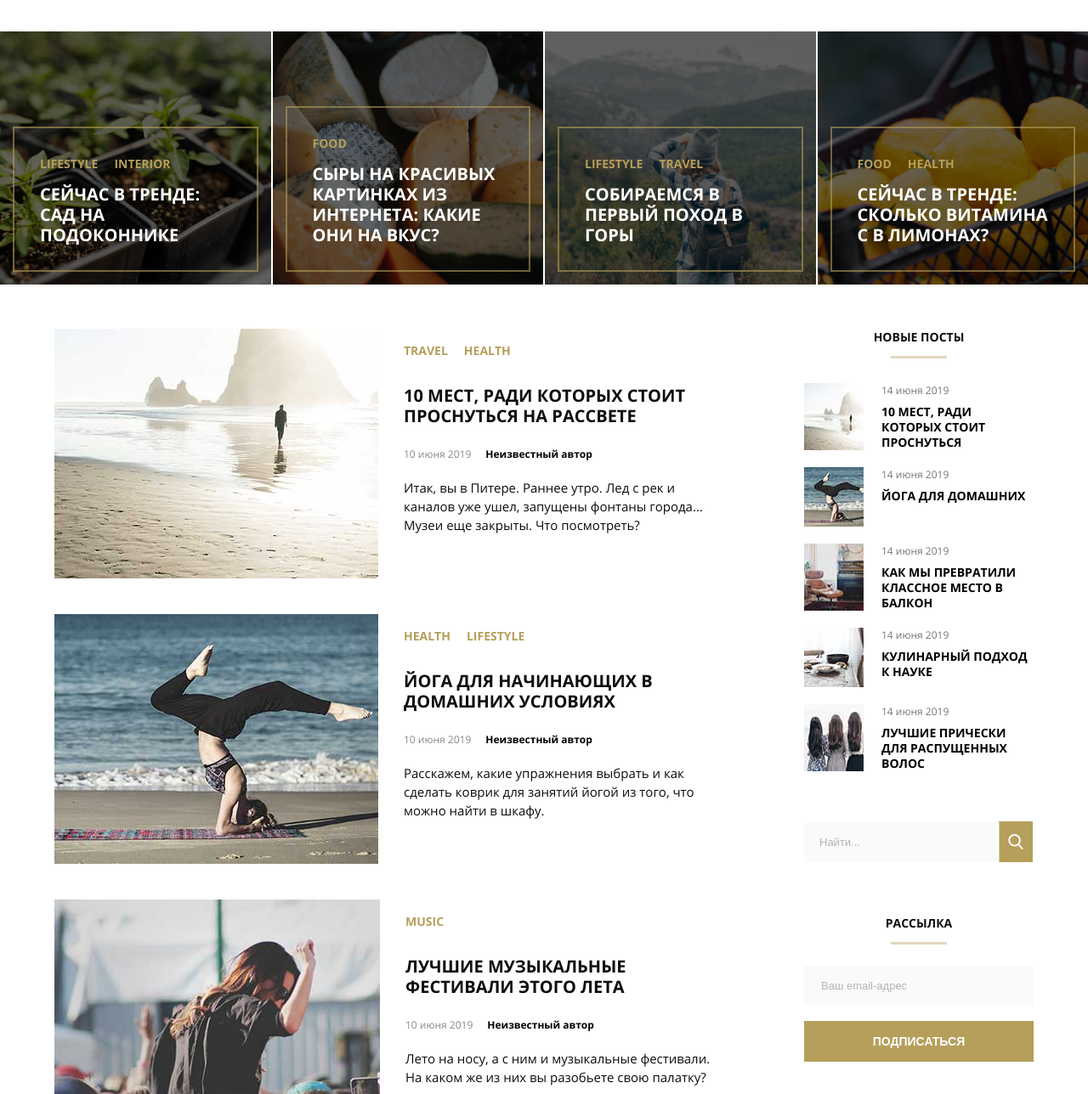
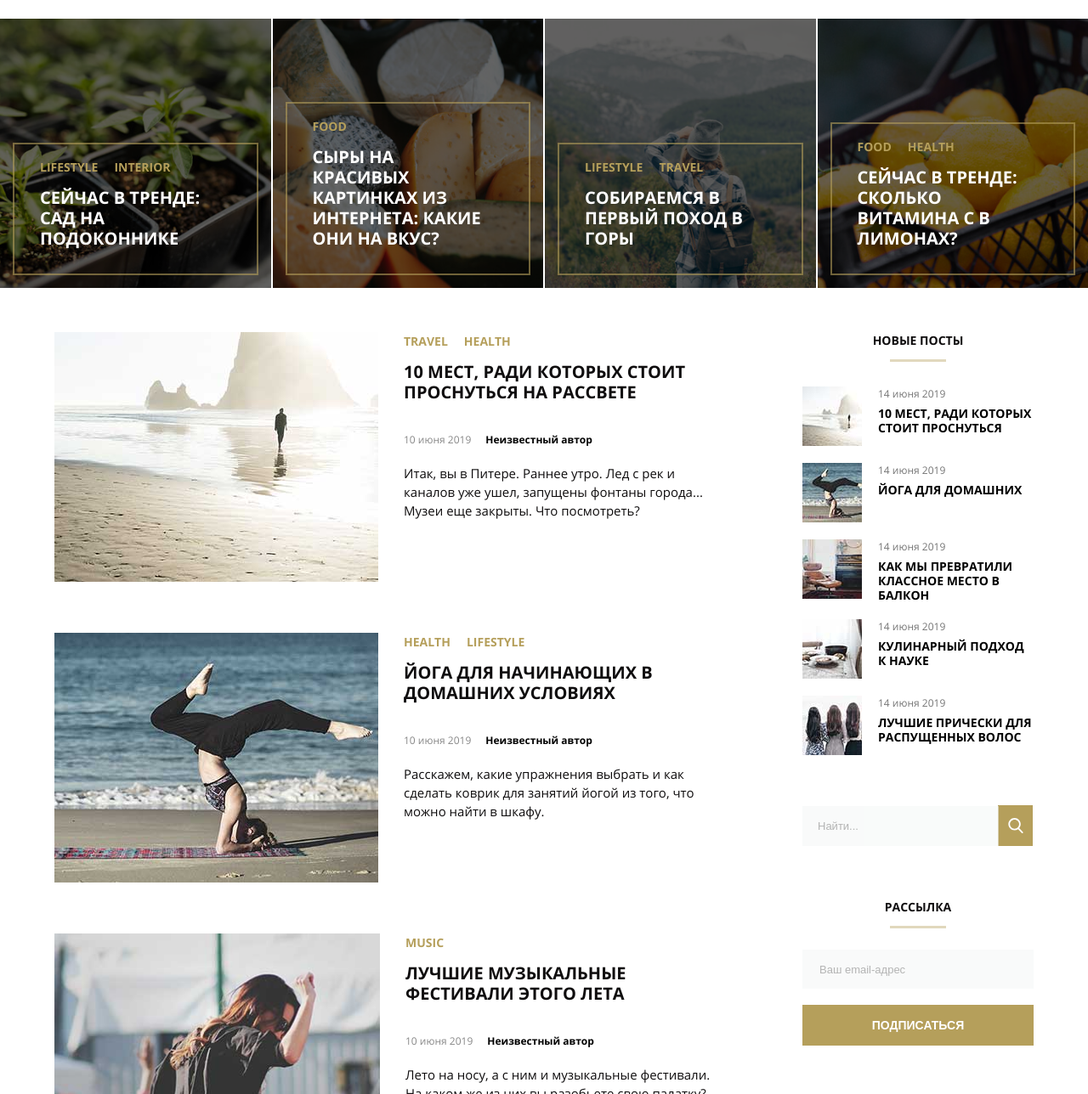
Before and after one commit to margo-madeira/mq-diploma, a plain HTML site: page index.html in a window 1280 px wide. Shown: the part 544-1832 px from the top of the page at 85% size. Drawn offline with Linux system fonts and the light colour scheme; files whose address does not match are found by name.

Commit message:
Add files via upload

```diff
--- a/css/style.css
+++ b/css/style.css
@@ -268,7 +268,6 @@ body {
   margin: 0 auto;
 }
 
-
 .menu-list-item {
   display: none;
 }
@@ -354,7 +353,7 @@ body {
   text-transform: uppercase;
   text-align: center;
   color: #0f0d0e;
-  margin: 45px auto 40px auto;
+  margin: 45px auto 25px auto;
 }
 
 .trend-title::after {
@@ -504,7 +503,6 @@ body {
   color: #0f0d0e;
   text-transform: uppercase;
   font-weight: bold;
-  margin-top: 17px;
 }
 
 .article-title:hover {
@@ -574,7 +572,6 @@ body {
   width: 100%;
 }
 
-
 .aside-img {
   margin-right: 6px;
   background-color: #eff6f1;
@@ -602,10 +599,10 @@ body {
 .aside-title {
   font-weight: bold;
   font-size: 14px;
-  line-height: 18px;
+  line-height: 17px;
   text-transform: uppercase;
   display: block;
-  margin-top: 8px;
+  margin-top: 6px;
 }
 
 .search-field {
@@ -658,7 +655,7 @@ body {
 }
 
 .subscribe {
-  margin-bottom: 61px;
+  margin-bottom: 45px;
 }
 
 .subscribe-field {
@@ -699,7 +696,6 @@ body {
   width: 100%;
   min-height: 48px;
   border: none;
-  margin-bottom: 44px;
 }
 
 .email-button:hover {
@@ -734,7 +730,7 @@ body {
 }
 
 .teams {
-  margin-top: 61px;
+  margin-top: 45px;
   margin-bottom: 44px;
 }
 
@@ -803,7 +799,7 @@ body {
 
 .picture-shop {
   width: 100%;
-  min-height: 283px;
+  height: 283px;
   display: block;
   background-color: #f4f7f6;
 }
@@ -822,7 +818,7 @@ body {
   color: #0f0d0e;
   text-transform: uppercase;
   display: block;
-  margin: 25px 0 8px 0;
+  margin: 12px 0 8px 0;
 }
 
 .shop-text {
@@ -948,7 +944,7 @@ body {
 
 
 
-@media (max-width: 640px) and (orientation: landscape) , (min-width: 641px) {
+@media (max-width: 640px) and (orientation: landscape), (min-width: 641px) {
   .group-trend {
     display: flex;
     flex-wrap: wrap;
@@ -969,6 +965,7 @@ body {
 
   .trend-content {
     padding-left: 30px;
+    padding-right: 30px;
   }
 
   .trend-heading {
@@ -1009,7 +1006,7 @@ body {
   }
 
   .header-content {
-    margin-top: 103px;
+    margin-top: 93px;
     width: 80%;
     font-size: 40px;
     line-height: 55px;
@@ -1031,6 +1028,15 @@ body {
     flex-grow: 1;
   }
 
+  .article-trend {
+    padding-top: 72px;
+  }
+
+
+  .main-content {
+    margin-bottom: 28px;
+  }
+
   .article-content {
     margin-bottom: 42px;
     padding-top: 0;
@@ -1047,7 +1053,7 @@ body {
   }
 
   .news {
-    width: 270px;
+    width: 272px;
     padding-left: 0;
     padding-right: 0;
     margin-left: 35px;
@@ -1058,11 +1064,16 @@ body {
   }
 
   .aside-img {
-    margin-right: 21px;
+    margin-right: 19px;
+    height: 70px;
   }
 
   .search-field {
     margin-bottom: 62px;
+  }
+
+  .subscribe {
+    margin-bottom: 60px;
   }
 
   .shop {
@@ -1096,7 +1107,7 @@ body {
   }
 
   .picture-shop {
-    min-height: 225px;
+    height: 225px;
   }
 
   .footer-content {
@@ -1109,15 +1120,29 @@ body {
 }
 
 
-@media (min-width: 1000px) and (orientation: landscape) {
+@media (min-width: 1000px) and (orientation: landscape) , (min-width: 1200px) {
+  .group-trend {
+    flex-wrap: nowrap;
+    display: flex;
+  }
+
   .article-trend {
     width: calc((100% - 6px) / 4);
+    min-height: 317px;
   }
 
   .article-trend:nth-child(n+2) {
     margin-left: 2px;
-}
+  }
 
+  .trend-title {
+    font-size: 20px;
+  }
+
+  .trend-heading {
+    font-size: 20px;
+    line-height: 24px;
+  }
 }
 
 
@@ -1153,7 +1178,6 @@ body {
     font-size: 13px;
     text-transform: uppercase;
     font-weight: normal;
-
   }
 
   .menu-list-item:nth-child(n+2) {
@@ -1171,34 +1195,6 @@ body {
     line-height: 75px;
   }
 
-
-  .group-trend {
-    flex-wrap: nowrap;
-    display: flex;
-  }
-
-  .article-trend {
-    width: calc((100% - 6px) / 4);
-  }
-
-  .article-trend:nth-child(even) {
-    margin-left: 0;
-  }
-
-  .article-trend:nth-child(n+2) {
-    margin-left: 2px;
-  }
-
-
-  .trend-title {
-    font-size: 20px;
-  }
-
-  .trend-heading {
-    font-size: 20px;
-    line-height: 24px;
-  }
-
   .article-content {
     display: flex;
     border: none;
@@ -1208,6 +1204,18 @@ body {
   .picture {
     max-width: 383px;
     margin-right: 30px;
+  }
+
+  .category {
+    margin-top: -15px;
+  }
+
+  .article-content {
+    margin-bottom: 60px;
+  }
+
+  .date-author {
+    margin-top: 35px;
   }
 
   .article-title {
@@ -1237,4 +1245,13 @@ body {
   .article-shop:nth-child(n+2) {
     margin-left: 110px;
   }
+
+  .picture-shop {
+    width: 300px;
+    height: 203px;
+  }
+
+  .shop-title {
+    font-size: 20px;
+  }
 }
```
